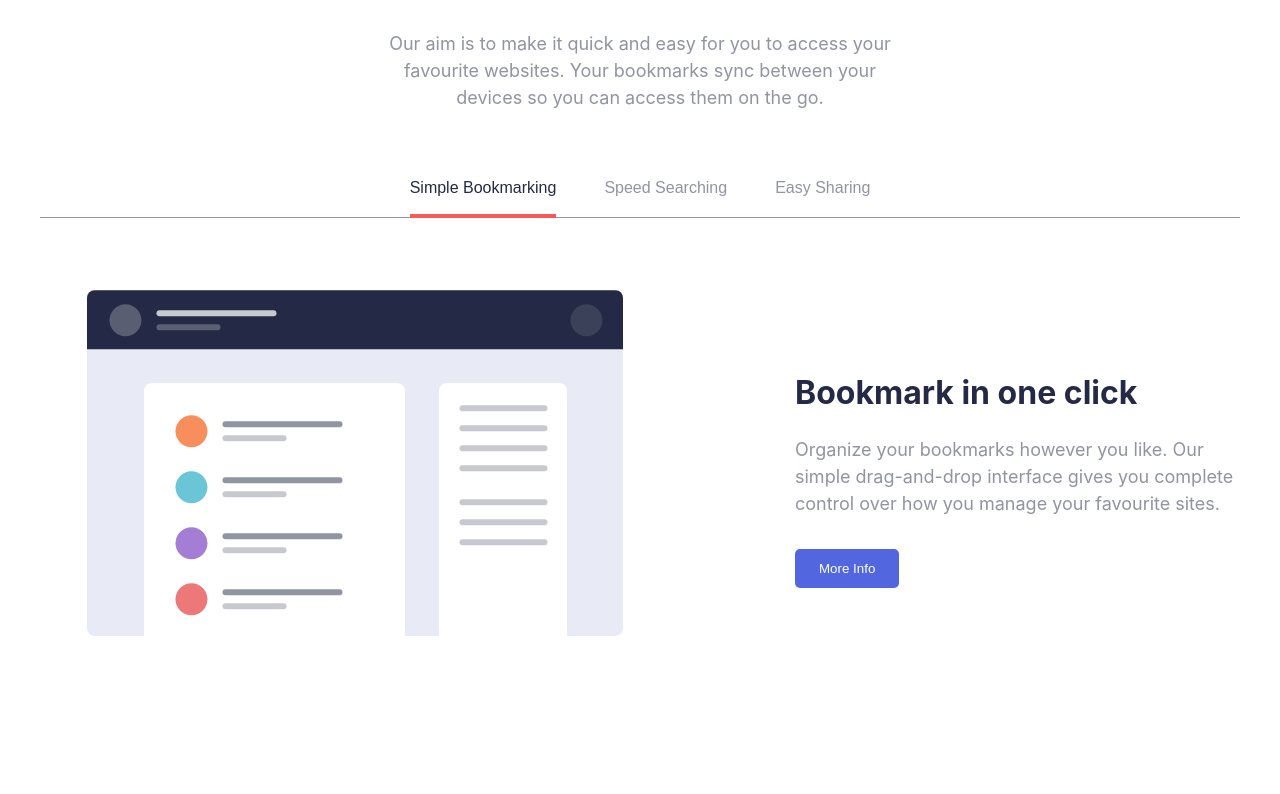
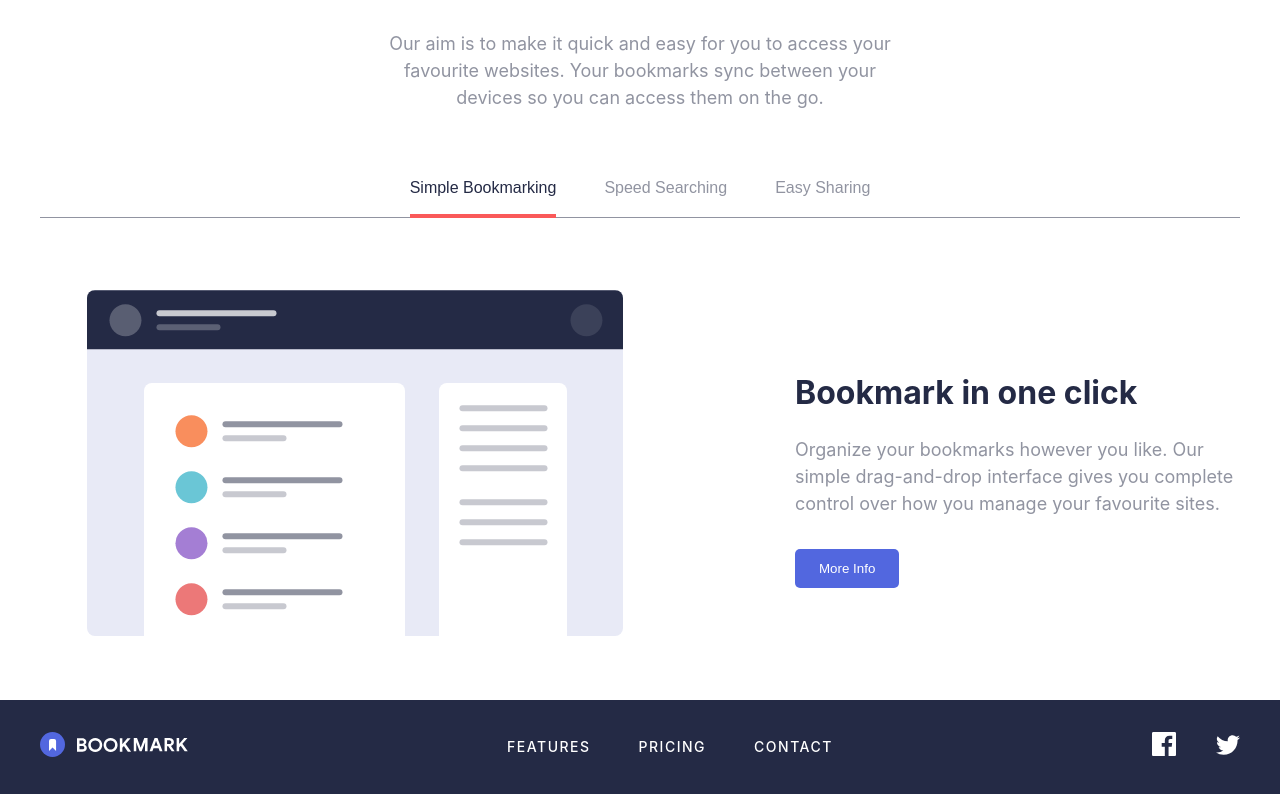
Before and after one commit to tomaszjader/bookmark, a React (Create React App) app: page / in a window 1280 px wide. Shown: the part 736-1530 px from the top of the page. Before the commit the page ends 1436 px from the top, so only its background shows below. Built offline with nearby package versions, Linux system fonts and the light colour scheme.

Commit message:
added footer

```diff
--- a/src/App.js
+++ b/src/App.js
@@ -2,6 +2,7 @@ import './App.css';
 import Navbar from './components/Navbar/Navbar';
 import Hero from './components/Hero/Hero';
 import Slider from './components/Slider/Slider';
+import Footer from './components/Footer/Footer';
 
 function App() {
   return (
@@ -9,6 +10,7 @@ function App() {
       <Navbar />
       <Hero />
       <Slider />
+      <Footer />
     </div>
   );
 }
--- /dev/null
+++ b/src/components/Footer/Footer.css
@@ -0,0 +1,69 @@
+.footer {
+  background-color: #242A45;
+  padding: 32px 0;
+  color: white;
+}
+
+.footer-container {
+  max-width: 1200px;
+  margin: 0 auto;
+  padding: 0 20px;
+  display: flex;
+  justify-content: space-between;
+  align-items: center;
+}
+
+.footer-logo img {
+  height: 25px;
+}
+
+.footer-links {
+  display: flex;
+  gap: 48px;
+  align-items: center;
+}
+
+.footer-link {
+  text-decoration: none;
+  color: white;
+  font-size: 14px;
+  font-weight: 500;
+  letter-spacing: 1.5px;
+  transition: color 0.3s ease;
+}
+
+.footer-link:hover {
+  color: #FA5959;
+}
+
+.social-links {
+  display: flex;
+  gap: 40px;
+}
+
+.social-link {
+  color: white;
+  font-size: 24px;
+  transition: color 0.3s ease;
+}
+
+.social-link:hover {
+  color: #FA5959;
+}
+
+@media (max-width: 768px) {
+  .footer-container {
+    flex-direction: column;
+    gap: 32px;
+    text-align: center;
+  }
+
+  .footer-links {
+    flex-direction: column;
+    gap: 24px;
+  }
+
+  .social-links {
+    gap: 24px;
+  }
+}
--- /dev/null
+++ b/src/components/Footer/Footer.js
@@ -0,0 +1,32 @@
+import React from 'react';
+import './Footer.css';
+import Logo from '../../assets/images/logo-bookmark-white.svg';
+import Facebook from '../../assets/images/icon-facebook.svg';
+import Twitter from '../../assets/images/icon-twitter.svg';
+
+const Footer = () => {
+  return (
+    <footer className="footer">
+      <div className="footer-container">
+        <div className="footer-logo">
+          <img src={Logo} alt="Bookmark Logo" />
+        </div>
+        <div className="footer-links">
+          <a href="#features" className="footer-link">FEATURES</a>
+          <a href="#pricing" className="footer-link">PRICING</a>
+          <a href="#contact" className="footer-link">CONTACT</a>
+        </div>
+        <div className="social-links">
+          <a href="https://facebook.com" className="social-link">
+            <img src={Facebook} alt="Twitter" />
+          </a>
+          <a href="https://twitter.com" className="social-link">
+            <img src={Twitter} alt="Twitter" />
+          </a>
+        </div>
+      </div>
+    </footer>
+  );
+};
+
+export default Footer;
```
Also changed, not shown: src/assets/images/logo-bookmark-white.svg (added).
